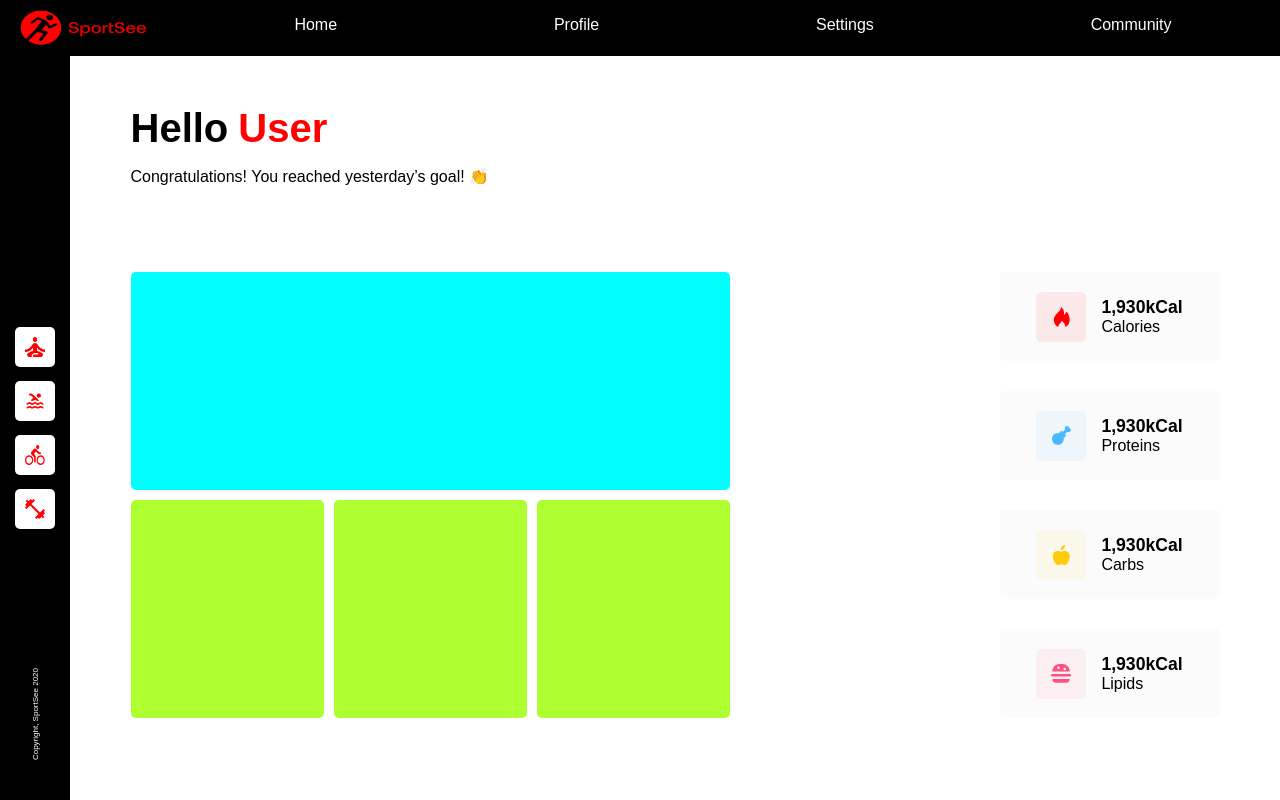
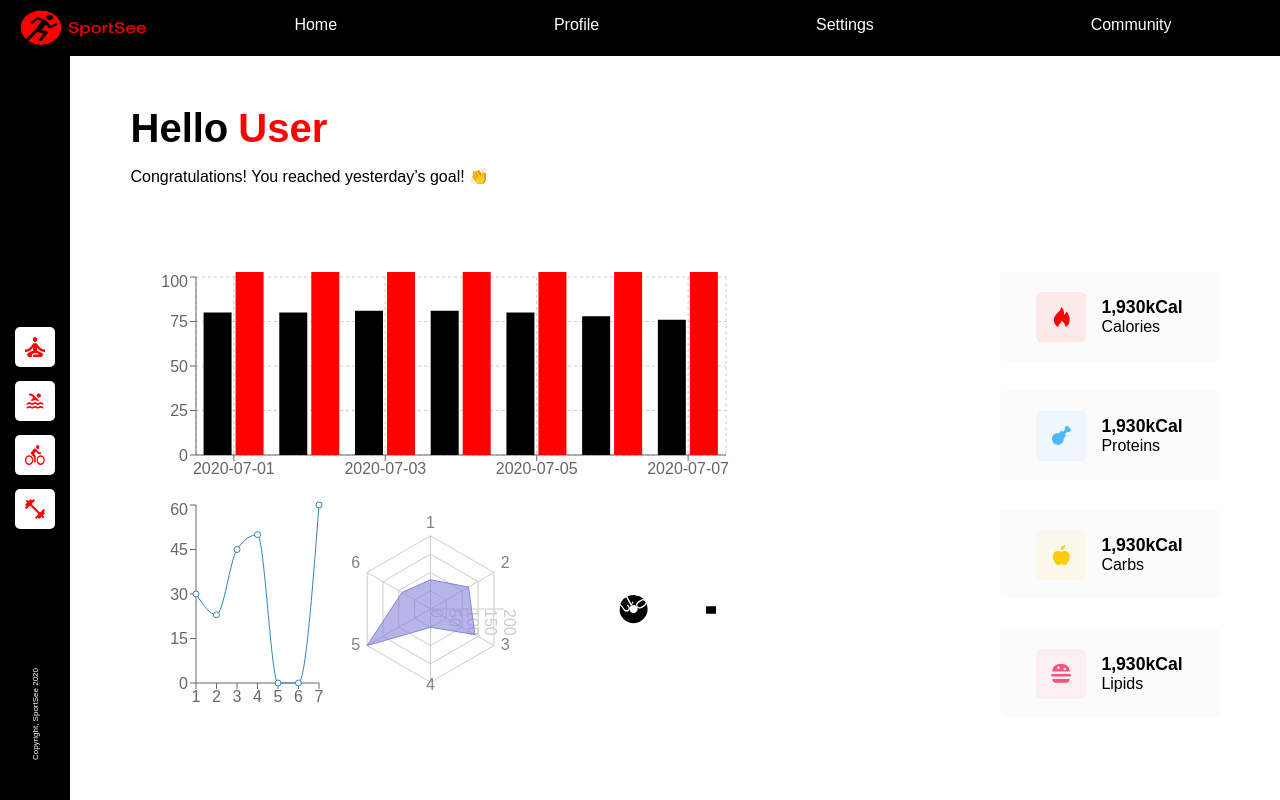
Before and after one commit to DylanNicolet/front-end-p12-openclassrooms, a React (Create React App) app: page /profile/user/1 in a window 1280 px wide. Built offline with nearby package versions, Linux system fonts and the light colour scheme.

Commit message:
Added: All none customized charts

```diff
--- a/package.json
+++ b/package.json
@@ -9,6 +9,7 @@
     "react": "^18.2.0",
     "react-dom": "^18.2.0",
     "react-scripts": "5.0.1",
+    "recharts": "^2.1.10",
     "web-vitals": "^2.1.4"
   },
   "scripts": {
--- /dev/null
+++ b/src/components/ActivityType.jsx
@@ -0,0 +1,53 @@
+import React from "react";
+import { Radar, RadarChart, PolarGrid, PolarAngleAxis, PolarRadiusAxis, ResponsiveContainer } from 'recharts';
+
+const data = {
+    userId: 12,
+    kind: {
+        1: 'cardio',
+        2: 'energy',
+        3: 'endurance',
+        4: 'strength',
+        5: 'speed',
+        6: 'intensity'
+    },
+    data: [
+        {
+            value: 80,
+            kind: 1
+        },
+        {
+            value: 120,
+            kind: 2
+        },
+        {
+            value: 140,
+            kind: 3
+        },
+        {
+            value: 50,
+            kind: 4
+        },
+        {
+            value: 200,
+            kind: 5
+        },
+        {
+            value: 90,
+            kind: 6
+        }
+    ]
+}
+
+export default function ActivityType(){
+    return(
+        <ResponsiveContainer width="100%" height="100%" className="intensity graphics-small">
+        <RadarChart cx="50%" cy="50%" outerRadius="80%" data={data.data}>
+          <PolarGrid />
+          <PolarAngleAxis dataKey="kind" />
+          <PolarRadiusAxis />
+          <Radar name="Mike" dataKey="value" stroke="#8884d8" fill="#8884d8" fillOpacity={0.6} />
+        </RadarChart>
+      </ResponsiveContainer>
+    )
+}
--- /dev/null
+++ b/src/components/AverageScore.jsx
@@ -0,0 +1,28 @@
+import React from "react";
+import { RadialBarChart, RadialBar, Legend, ResponsiveContainer } from 'recharts';
+
+const data = [{score:0.12}]
+
+const style = {
+    top: '50%',
+    right: 0,
+    transform: 'translate(0, -50%)',
+    lineHeight: '24px',
+}
+
+export default function AverageScore(){
+    return(
+        <ResponsiveContainer width="100%" height="100%" className="score graphics-small">
+        <RadialBarChart cx="50%" cy="50%" innerRadius="10%" outerRadius="80%" barSize={10} data={data}>
+          <RadialBar
+            minAngle={15}
+            label={{ position: 'insideStart', fill: '#fff' }}
+            background
+            clockWise
+            dataKey="score"
+          />
+          <Legend iconSize={10} layout="vertical" verticalAlign="middle" wrapperStyle={style} />
+        </RadialBarChart>
+      </ResponsiveContainer>
+    )
+}
--- /dev/null
+++ b/src/components/DailyActivity.jsx
@@ -0,0 +1,57 @@
+import React from "react";
+import { BarChart, Bar, CartesianGrid, XAxis, YAxis, ResponsiveContainer} from "recharts";
+
+
+const data = [
+    {
+        day: '2020-07-01',
+        kilogram: 80,
+        calories: 240
+    },
+    {
+        day: '2020-07-02',
+        kilogram: 80,
+        calories: 220
+    },
+    {
+        day: '2020-07-03',
+        kilogram: 81,
+        calories: 280
+    },
+    {
+        day: '2020-07-04',
+        kilogram: 81,
+        calories: 290
+    },
+    {
+        day: '2020-07-05',
+        kilogram: 80,
+        calories: 160
+    },
+    {
+        day: '2020-07-06',
+        kilogram: 78,
+        calories: 162
+    },
+    {
+        day: '2020-07-07',
+        kilogram: 76,
+        calories: 390
+    }
+]
+
+
+
+export default function DailyActivity(){
+    return(
+        <ResponsiveContainer width="100%" height="100%"  className="daily-activity">
+            <BarChart width={100} height={100} data={data}>
+                <CartesianGrid strokeDasharray="3 3" />
+                <XAxis dataKey="day" />
+                <YAxis dataKey="kilogram" />
+                <Bar dataKey="kilogram" />
+                <Bar dataKey="calories" fill="#FF0101" width="2px" />
+            </BarChart>
+        </ResponsiveContainer>
+    )
+}
--- /dev/null
+++ b/src/components/SessionDuration.jsx
@@ -0,0 +1,45 @@
+import React from "react";
+import { LineChart, Line, XAxis, YAxis, CartesianGrid, Tooltip, Legend, ResponsiveContainer } from "recharts";
+
+const data =  [
+    {
+        day: 1,
+        sessionLength: 30
+    },
+    {
+        day: 2,
+        sessionLength: 23
+    },
+    {
+        day: 3,
+        sessionLength: 45
+    },
+    {
+        day: 4,
+        sessionLength: 50
+    },
+    {
+        day: 5,
+        sessionLength: 0
+    },
+    {
+        day: 6,
+        sessionLength: 0
+    },
+    {
+        day: 7,
+        sessionLength: 60
+    }
+]
+
+export default function SessionDuration(){
+    return(
+        <ResponsiveContainer width="100%" height="100%" className="speed graphics-small">
+            <LineChart width={100} height={100} data={data}>
+                <XAxis dataKey="day" />
+                <YAxis />
+                <Line type="monotone" dataKey="sessionLength" />
+            </LineChart>
+        </ResponsiveContainer>
+    )
+}
--- a/src/routes/Profile.jsx
+++ b/src/routes/Profile.jsx
@@ -1,4 +1,8 @@
 import React from "react";
+import DailyActivity from "../components/DailyActivity";
+import SessionDuration from "../components/SessionDuration";
+import ActivityType from "../components/ActivityType";
+import AverageScore from "../components/AverageScore";
 import Macro from "../components/Macro";
 import Calories from "../images/Calories.png";
 import Proteins from "../images/Proteins.png";
@@ -15,10 +19,10 @@ export default function Profile(){
             </section>
             <section className="profile-page__content">
                 <section className="profile-page__graphics">
-                    <section className="daily-activity"></section>
-                    <section className="speed graphics-small"></section>
-                    <section className="intensity graphics-small"></section>
-                    <section className="score graphics-small"></section>
+                    <DailyActivity />
+                    <SessionDuration />
+                    <ActivityType />
+                    <AverageScore />
                 </section>
                 <section className="profile-page__macros">
                     <Macro color="red" name="Calories" data="1,930kCal" icon={Calories} />
--- a/src/sass/App.css
+++ b/src/sass/App.css
@@ -213,7 +213,6 @@ header ul {
 .daily-activity {
   width: 100%;
   height: 100%;
-  background-color: aqua;
   -ms-grid-column: 1;
   -ms-grid-column-span: 3;
   grid-column: 1/4;
@@ -221,7 +220,6 @@ header ul {
 }
 
 .graphics-small {
-  background-color: greenyellow;
   width: 100%;
   height: 100%;
   border-radius: 5px;
--- a/src/sass/pages/_profile.scss
+++ b/src/sass/pages/_profile.scss
@@ -30,13 +30,11 @@
 .daily-activity{
    width: 100%;
    height: 100%;
-   background-color: aqua;
    grid-column: 1/4;
    border-radius: 5px;
 }
 
 .graphics-small{
-    background-color: greenyellow;
     width: 100%;
     height: 100%;
     border-radius: 5px;
```
Also changed, not shown: src/database.js (+3 -4 lines), 2 other files (tests, documents, lock files or other folders).
